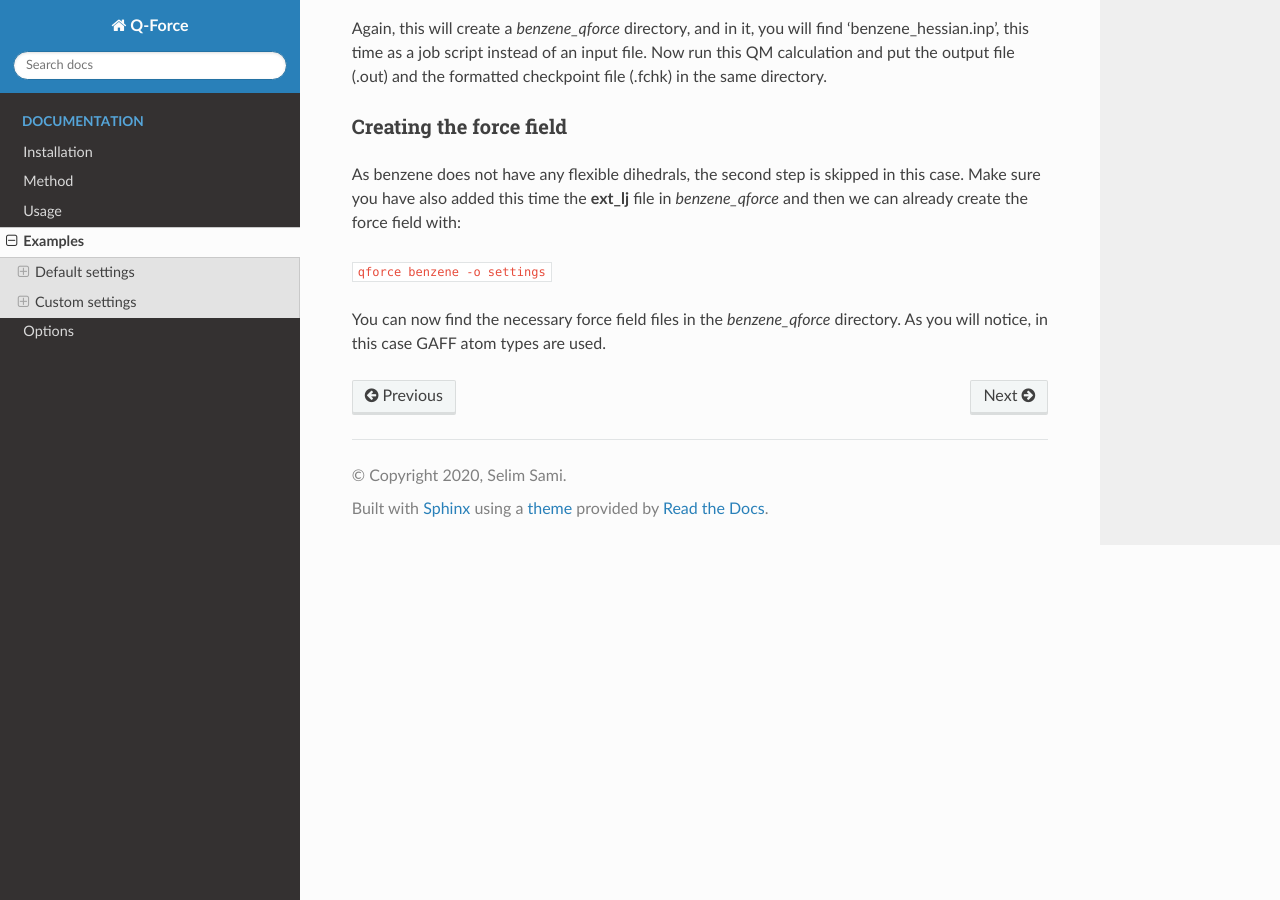
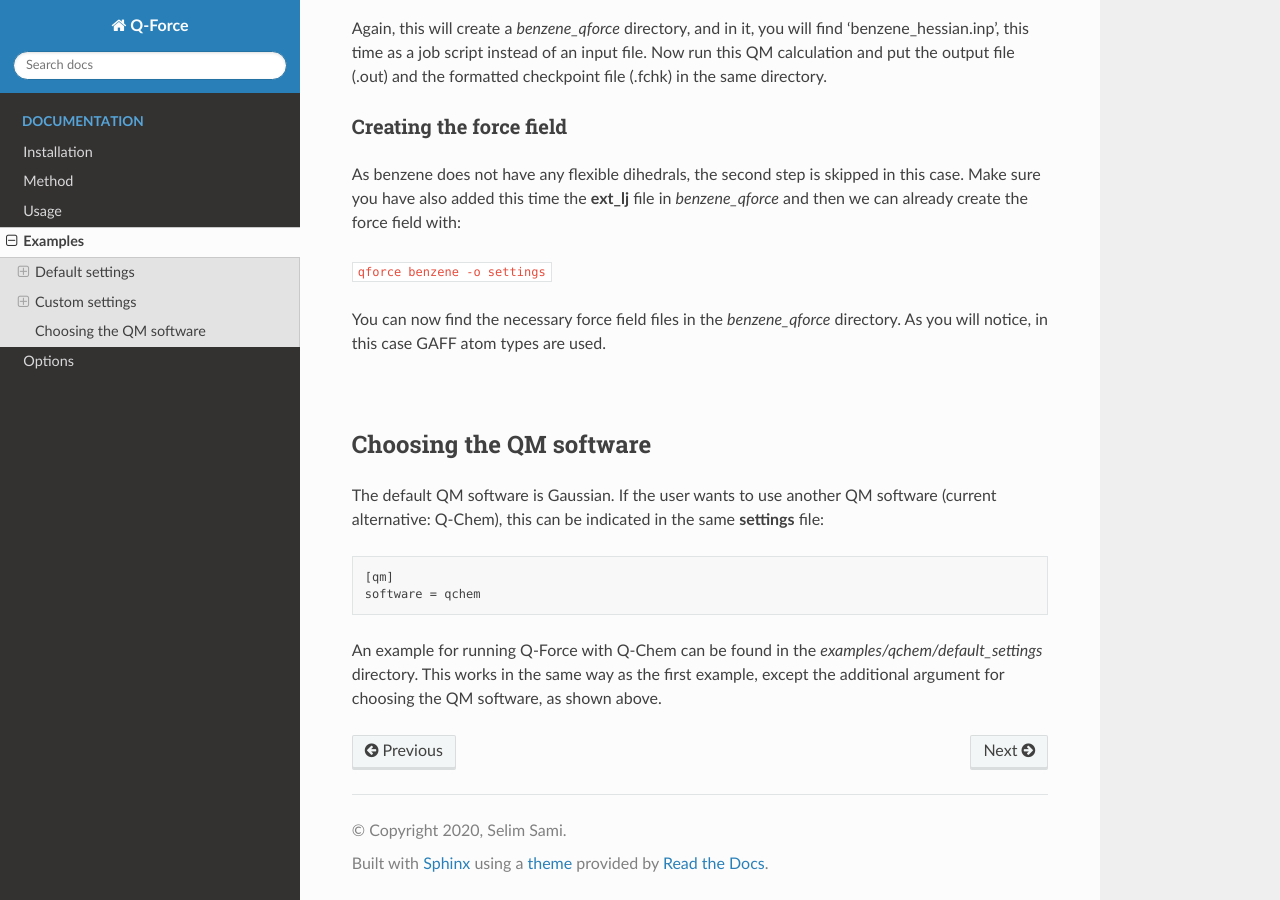
Before and after one commit to selimsami/qforce, a Sphinx documentation site: the page built from docs/source/examples.rst, in a window 1280 px wide and 900 px high, scrolled down 2413 px. Built offline with Sphinx 7.4.7 and the Read the Docs theme 2.0.0, drawn with Linux system fonts in a browser that asks for light colours; some of the changed text lies outside the part shown.

Commit message:
updated docu

```diff
--- a/docs/source/examples.rst
+++ b/docs/source/examples.rst
@@ -17,7 +17,8 @@ Default settings
 Creating the initial QM input
 ++++++++++++++++++++++++++++++++
 
-Find in *examples/default_settings* a coordinate file (propane.xyz) for the propane molecule.
+Find in *examples/gaussian/default_settings* a coordinate file (propane.xyz) for the propane
+molecule.
 
 Let's first create the QM input file:
 
@@ -51,9 +52,9 @@ You can now find the Q-Force force field files in the *propane_qforce* directory
 
 Custom settings
 ------------------
-Find in *examples/custom_settings* a coordinate file (benzene.pdb) for the benzene molecule.
-In this example, we look at some of the custom settings available with Q-Force and how they
-can be executed.
+Find in *examples/gaussian/custom_settings* a coordinate file (benzene.pdb) for the benzene
+molecule. In this example, we look at some of the custom settings available with Q-Force and how
+they can be executed.
 The custom settings are provided with an external file with:
 
 :code:`qforce benzene.pdb -o settings`
@@ -129,3 +130,21 @@ already create the force field with:
 
 You can now find the necessary force field files in the *benzene_qforce* directory.
 As you will notice, in this case GAFF atom types are used.
+
+|
+
+Choosing the QM software
+------------------------
+
+The default QM software is Gaussian. If the user wants to use another QM software
+(current alternative: Q-Chem), this can be indicated in the same **settings** file:
+
+.. code-block:: text
+
+    [qm]
+    software = qchem
+
+
+An example for running Q-Force with Q-Chem can be found in the *examples/qchem/default_settings*
+directory. This works in the same way as the first example, except the additional argument for
+choosing the QM software, as shown above.
--- a/setup.cfg
+++ b/setup.cfg
@@ -18,8 +18,6 @@ classifier =
     Programming Language :: Python :: 3.8
     Topic :: Scientific/Engineering :: Chemistry
 
-
-
 [options]
 setup-requires =
     setuptools
@@ -32,4 +30,4 @@ install-requires =
     networkx
     pulp<2.2
     numba>=0.50
-    pycolt>=0.3
+    pycolt>=0.3.0
```
